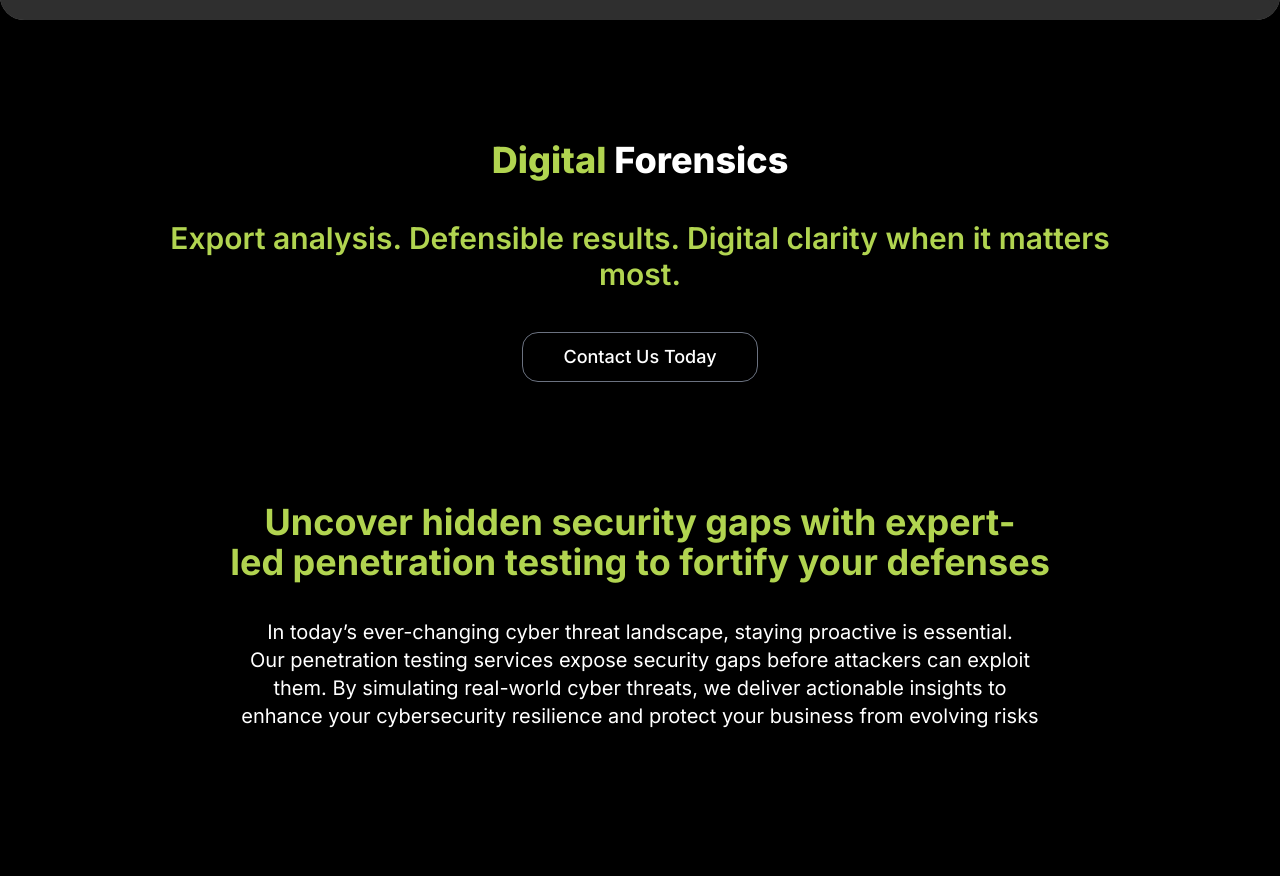
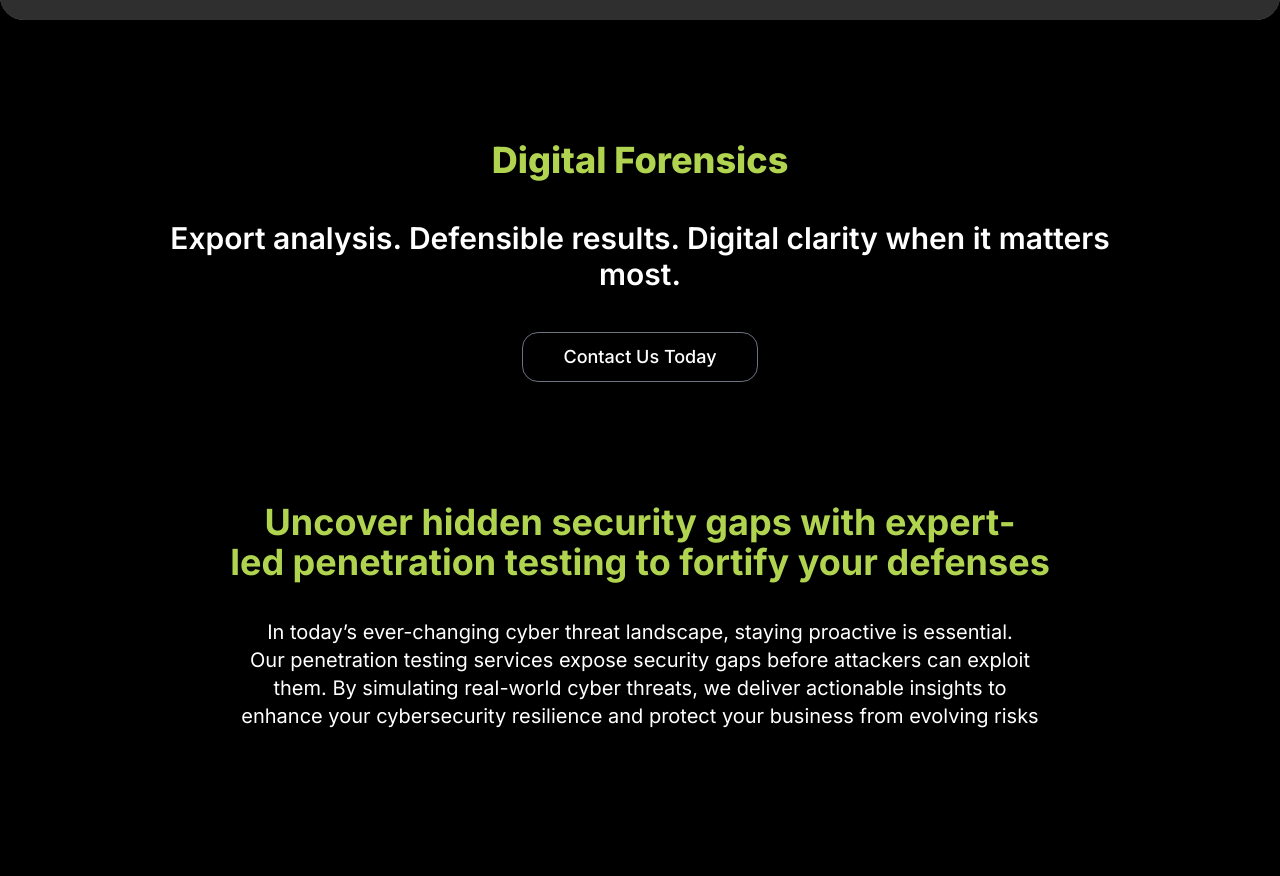
Before and after one commit to sujaykumar007/cyberprobe-X, a Next.js app: page / in a window 1280 px wide. Shown: the part 798-1674 px from the top of the page. Built offline with nearby package versions, Linux system fonts and the light colour scheme; grey boxes are pictures that could not be loaded.

Commit message:
change color in forencics

```diff
--- a/app/custom-components/Forensics.tsx
+++ b/app/custom-components/Forensics.tsx
@@ -4,9 +4,9 @@ export default function Forensics() {
   return (
     <div className="w-full px-5 max-h-full flex flex-col gap-y-10 items-center justify-center bg-black">
       <h1 className="text-2xl sm:text-4xl md:text-4xl xl:text-5xl font-extrabold text-white text-center">
-         <span className="text-primary-yellow">Digital</span> Forensics
+         <span className="text-primary-yellow">Digital Forensics </span>
       </h1>
-      <h2 className="text-primary-yellow text-xl sm:text-2xl md:text-3xl font-semibold text-center">
+      <h2 className="text-white text-xl sm:text-2xl md:text-3xl font-semibold text-center">
         Export analysis. Defensible results. Digital clarity when it matters most.
       </h2>
       <div>
```
